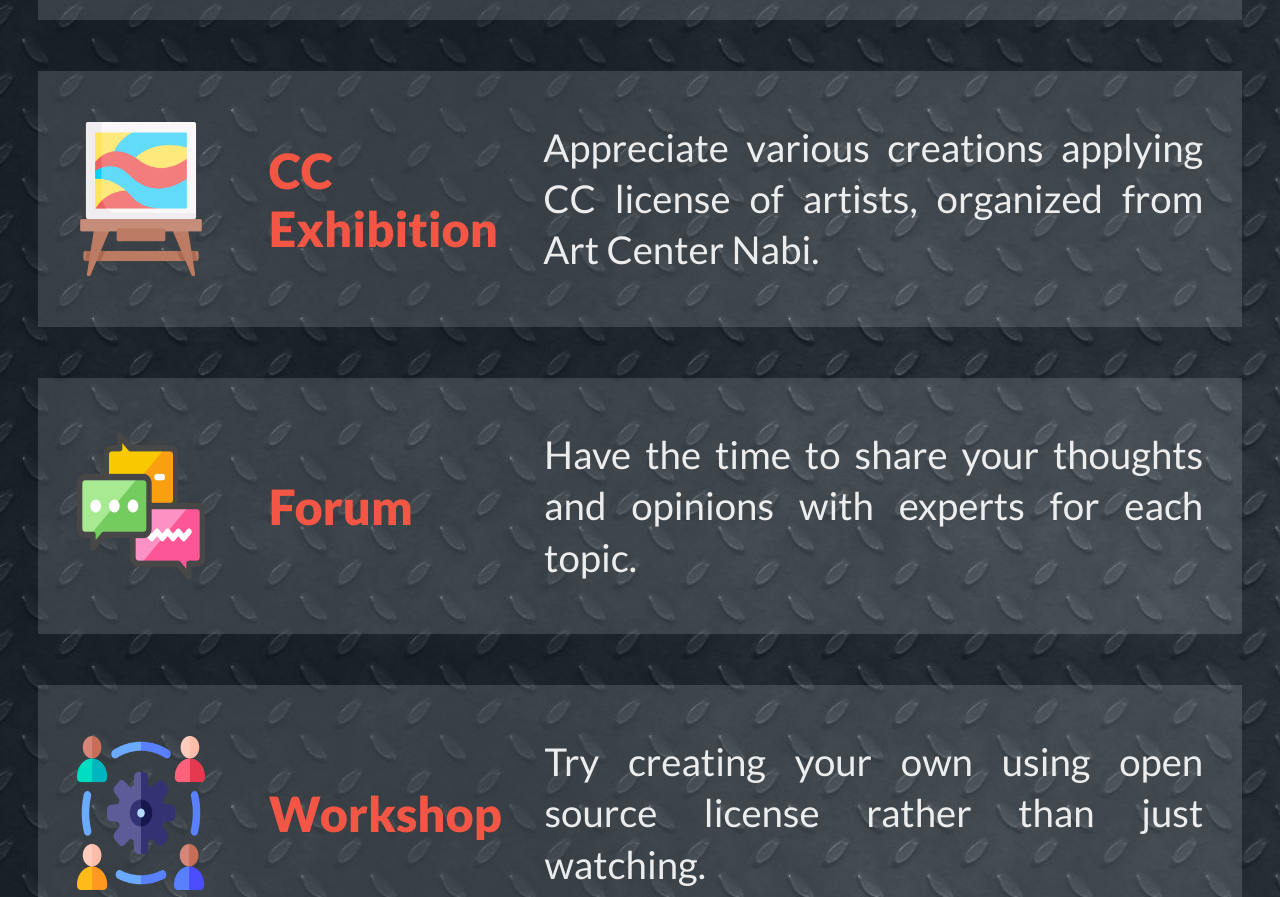
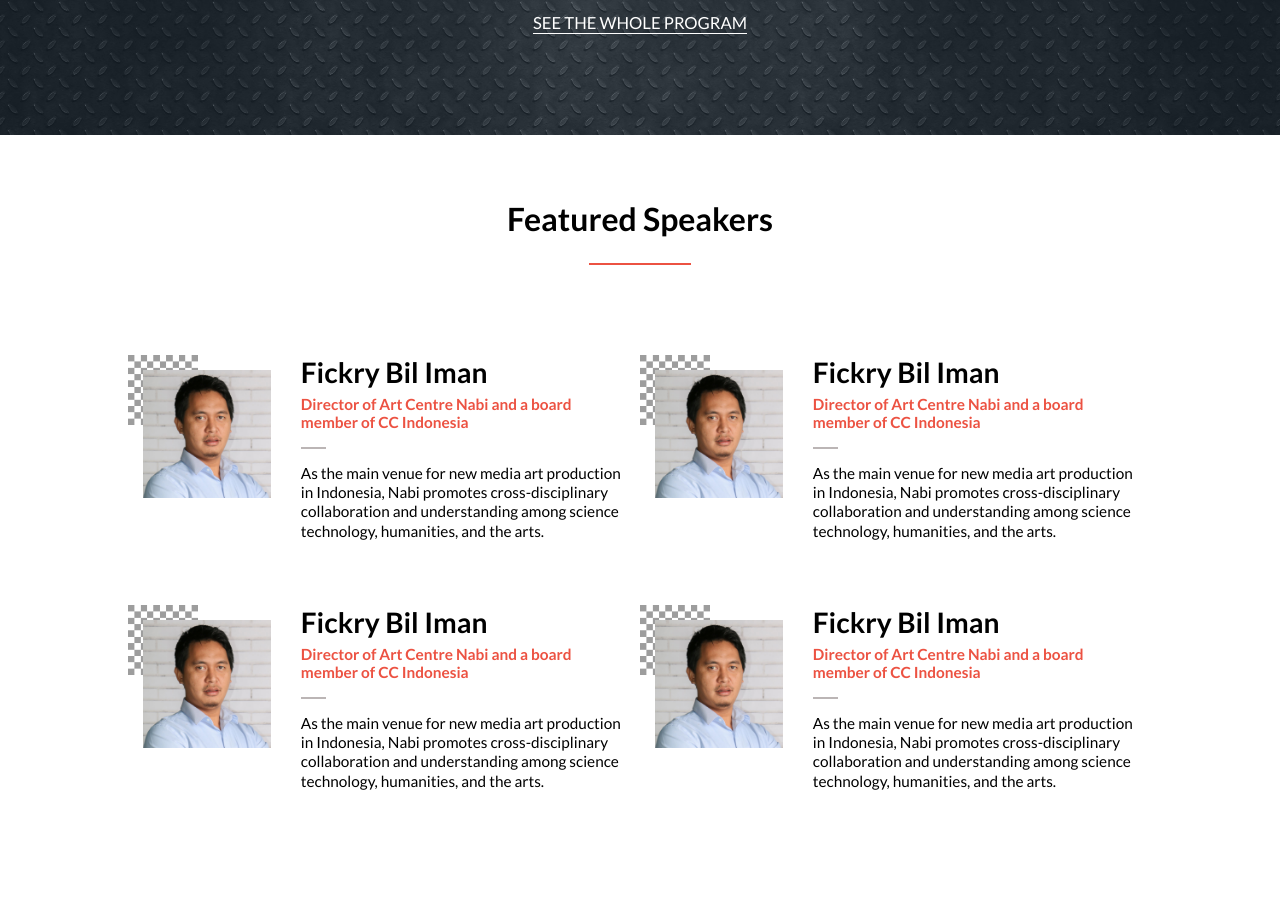
Before and after one commit to fickryiman/capstone-project-one, a website: page index.html in a window 1280 px wide. Shown: the part 1651-2548 px from the top of the page. Drawn offline with Linux system fonts and the light colour scheme; a web font is replaced by a local one.

Commit message:
adjust featured speaker desktop version

```diff
--- a/index.html
+++ b/index.html
@@ -127,10 +127,13 @@
         <button type="submit" class="join-button">Join CC Global Summit 2023</button>
       </div>
     </div>
+    <p class="agenda-check"><a href="#">SEE THE WHOLE PROGRAM</a></p>
   </section>
   <section class="speakers-section">
     <h2 class="speakers-section-title">Featured Speakers</h2>
     <hr class="speakers-section-hr">
+    <div class="speakers-flex">
+
       <div class="speakers">
         <div class="speaker">
           <img src="images/png/black-white3.png" class="speaker-image-bw" alt="speaker-bw" srcset="">
@@ -155,6 +158,31 @@
           </div>
         </div>
       </div>
+      <div class="speakers">
+        <div class="speaker">
+          <img src="images/png/black-white3.png" class="speaker-image-bw" alt="speaker-bw" srcset="">
+          <img src="images/jpg/fickry-bil-iman.jpg" class="speaker-image" alt="speaker-image" srcset="">
+          <div class="speaker-desc">
+            <p class="speaker-name">Fickry Bil Iman</p>
+            <p class="speaker-occupation">Director of Art Centre Nabi and a board member of CC Indonesia</p>
+            <hr class="speaker-hr">
+            <p class="speaker-details">As the main venue for new media art production in Indonesia, Nabi promotes cross-disciplinary collaboration and understanding among science technology, humanities, and the arts.</p>
+          </div>
+        </div>
+      </div>
+      <div class="speakers">
+        <div class="speaker">
+          <img src="images/png/black-white3.png" class="speaker-image-bw" alt="speaker-bw" srcset="">
+          <img src="images/jpg/fickry-bil-iman.jpg" class="speaker-image" alt="speaker-image" srcset="">
+          <div class="speaker-desc">
+            <p class="speaker-name">Fickry Bil Iman</p>
+            <p class="speaker-occupation">Director of Art Centre Nabi and a board member of CC Indonesia</p>
+            <hr class="speaker-hr">
+            <p class="speaker-details">As the main venue for new media art production in Indonesia, Nabi promotes cross-disciplinary collaboration and understanding among science technology, humanities, and the arts.</p>
+          </div>
+        </div>
+      </div>
+    </div>
   </section>
   <div class="more-speaker">
     <p>MORE</p>
--- a/styles/global.css
+++ b/styles/global.css
@@ -23,7 +23,8 @@ a {
 .icon-0-desktop,
 .no-yen,
 .icon-plus-2,
-.black-white-triangle {
+.black-white-triangle,
+.agenda-check {
   display: none;
 }
 
@@ -461,6 +462,7 @@ a {
 
 .main-program {
   position: relative;
+  height: 170vw;
   color: rgba(255, 255, 255, 0.9);
 }
 
@@ -832,6 +834,131 @@ a {
 
   .main-program {
     top: 25vw;
+    height: 50vw;
   }
 
+  .main-program-backgroud {
+    height: 50vw;
+  }
+
+  .overlay-img-mp {
+    height: 50vw;
+  }
+
+  .mp-title {
+    font-size: 2.5vw;
+    padding-bottom: 2vw;
+  }
+
+  .agendas {
+    flex-direction: row;
+    margin: 5vw 10vw;
+    height: fit-content;
+  }
+
+  .agenda {
+    flex-direction: column;
+    align-items: center;
+    margin: 0 0.2vw;
+    padding: 1.5vw 0.5vw;
+    gap: 2vw;
+  }
+
+  .agenda-icon {
+    width: 3.5vw;
+  }
+  .agenda-title {
+    font-size: 1.5vw;
+    text-align: center;
+  }
+
+  .agenda-aligner {
+    display: none;
+  }
+
+  .agenda-desc {
+    font-size: 1.2vw;
+    font-weight: 500;
+    line-height: 2vw;
+    text-align: center;
+  }
+
+  .agenda-button {
+    display: none;
+  }
+
+  .agenda-check {
+    display: block;
+    text-align: center;
+    cursor: pointer;
+  }
+
+  .agenda-check a {
+    color: #fff;
+    font-size: 1.3vw;
+    border-bottom: 1px solid #fff;
+  }
+
+  .speakers-section {
+    margin-top: 30vw;
+  }
+
+  .speakers-section-title {
+    font-size: 2.5vw;
+  }
+
+  .speakers-section-hr {
+    margin-top: 2vw;
+    margin-bottom: 7vw;
+  }
+
+  .speakers-flex {
+    display: flex;
+    flex-direction: row;
+    flex-wrap: wrap;
+    justify-content: center;
+    margin: 0 10vw;
+  }
+
+  .speaker {
+    padding: 0 1.5vw 5vw 0;
+    width: 40vw;
+  }
+
+  .speaker-image-bw {
+    width: 5.5vw;
+    filter: opacity(0.5);
+  }
+
+  .speaker-image {
+    width: 10vw;
+    margin-top: 1.2vw;
+    margin-left: 1.2vw;
+  }
+
+  .speaker-desc {
+    margin-top: 0;
+    margin-left: 8vw;
+  }
+
+  .speaker-name {
+    font-size: 2.2vw;
+    margin-bottom: 0.5vw;
+  }
+
+  .speaker-occupation {
+    font-size: 1.2vw;
+    margin-bottom: 1.2vw;
+  }
+
+  .speaker-hr {
+    border: 1px solid rgb(187, 181, 181);
+    width: 2vw;
+    margin-bottom: 1.2vw;
+  }
+
+  .speaker-details {
+    font-size: 1.2vw;
+    line-height: 1.5vw;
+  }
 }
```
Lines whose indentation alone changed are shown as unchanged.
